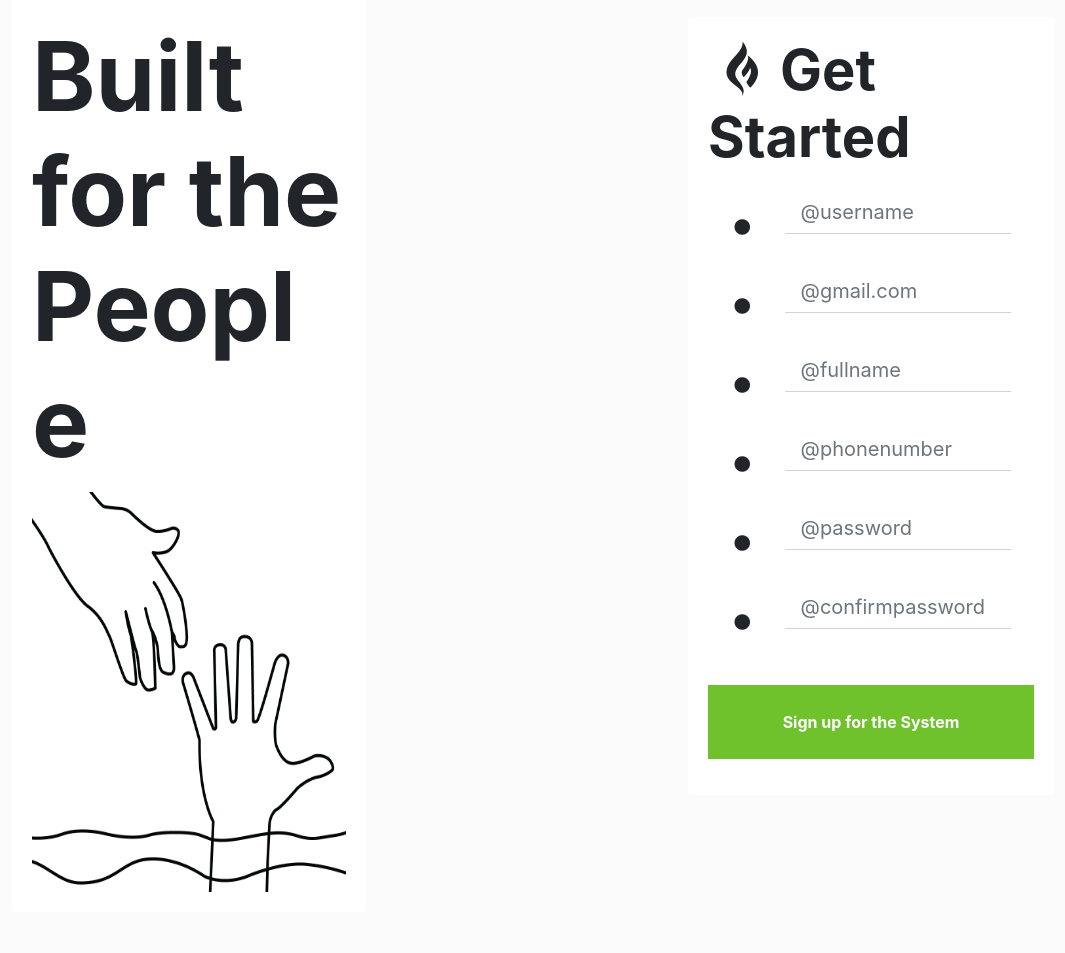
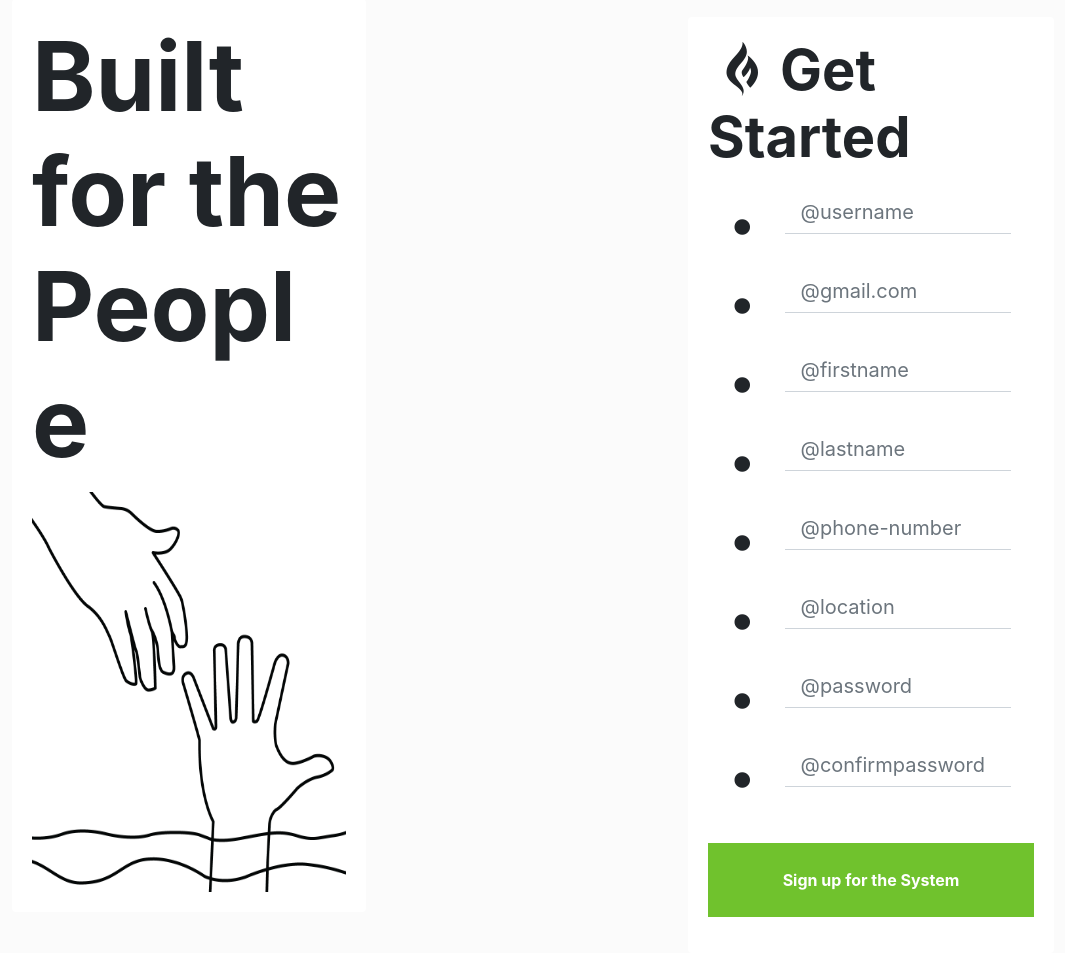
Before and after one commit to Aayusha2055/fyp, a Django app: template account/templates/reg.html in a window 1280 px wide. Shown: the part 137-1090 px from the top of the page, without its empty margins (131-1196 px from the left). Before the commit the page ends 1029 px from the top, so only its background shows below. Run offline with Django 3.2, Linux system fonts and the light colour scheme; the template is opened without the code that fills it: values that come from a table or form of the project are taken from there, others are empty; some libraries are stand-ins or nearby versions.

Commit message:
Reg Form
Added fields on registration form

```diff
--- a/account/admin.py
+++ b/account/admin.py
@@ -6,8 +6,11 @@ from django.contrib import admin
 # Register your models here.
 from .models import *
 
-admin.site.register(products)
+#admin.site.register(products)
 admin.site.register(Alert)
+admin.site.register(User)
+admin.site.register(Observation)
+
 # admin.site.register(Profile)
 
 admin.site.site_header = "Flood detection system"
--- a/account/forms.py
+++ b/account/forms.py
@@ -2,14 +2,12 @@ from django import forms
 from .models import *
 from django.contrib.auth.models import User
 from django.core.validators import validate_email
-from django.core.validators import RegexValidator
-from django.core.exceptions import ValidationError
-from django.utils.translation import gettext_lazy as _
+from django.contrib.auth import get_user_model
+
+User = get_user_model()
 
 
 class cust_reg_form(forms.ModelForm):
-
-
     username = forms.CharField(widget=forms.TextInput(
         attrs={'class':'form-control', 'placeholder':'@username'}
     ), required=True, max_length=50)
@@ -19,25 +17,24 @@ class cust_reg_form(forms.ModelForm):
     ), required=True, max_length=50)
 
     first_name = forms.CharField(widget=forms.TextInput(
-        attrs={'class':'form-control', 'placeholder':'@fullname'}
+        attrs={'class':'form-control', 'placeholder':'@firstname'}
     ), required=True, max_length=50)
 
     last_name = forms.CharField(widget=forms.TextInput(
-        attrs={'class':'form-control', 'placeholder':'@phonenumber'}
+        attrs={'class':'form-control', 'placeholder':'@lastname'}
     ), required=True, max_length=50)
 
     # dob = forms.DateField(widget=forms.DateInput(
     #     attrs={'class':'form-control','placeholder':'Enter your birthday:'}
     # ), required=True,)
 
-    # phone_regex = RegexValidator(regex=r'^\+?1?\d{9,15}$', message="Phone number must be entered in the format: '+999999999'. Up to 10 digits allowed.")
-    # phone_number = forms.CharField(validators=[phone_regex])
+    phone = forms.CharField(widget=forms.NumberInput(
+        attrs={'class':'form-control', 'placeholder':'@phone-number'}
+    ), required=True, max_length=50)
 
-    # phone_number = forms.CharField(widget=forms.TextInput(
-    # attrs={'class':'form-control', 'placeholder':'@phone_number'}
-    # ), required=True, max_length=50)
-
-
+    location = forms.CharField(widget=forms.TextInput(
+        attrs={'class':'form-control', 'placeholder':'@location'}
+    ), required=True, max_length=50)
 
     password = forms.CharField(widget=forms.PasswordInput(
         attrs={'class':'form-control', 'placeholder':'@password'}
@@ -49,10 +46,7 @@ class cust_reg_form(forms.ModelForm):
 
     class Meta():
         model = User
-        fields = ['username', 'first_name', 'last_name','email', 'password']
-        # widgets = {
-        #     'phone_number': forms.TextInput(attrs={'placeholder':'@phone_number'}),
-        # }
+        fields = ['username', 'first_name', 'last_name','email', 'phone', 'location', 'password']
 
 
     def clean_username(self):
--- a/account/models.py
+++ b/account/models.py
@@ -1,14 +1,15 @@
 # -*- coding: utf-8 -*-
 from __future__ import unicode_literals
 
-from django.contrib.auth.models import User
 from django.db import models
 from django.conf import settings
-from django.core.validators import RegexValidator
-from django.core.exceptions import ValidationError
-from django.utils.translation import gettext_lazy as _
+from django.contrib.auth.models import AbstractUser
 
 # Create your models here.
+
+class User(AbstractUser):
+    location = models.CharField(max_length=255,  null=True)
+    phone = models.CharField(max_length=255,  null=True)
 
 class products(models.Model):
     name = models.CharField(max_length=50)
--- a/account/templates/reg.html
+++ b/account/templates/reg.html
@@ -218,9 +218,13 @@
                                 <i class="fas fa-circle fa-fw font-weight-bold"></i> {{ form.last_name}}
                             </div>
 
-                            <!-- <div class="form-group">
-                                <i class="fas fa-circle fa-fw font-weight-bold"></i> {{ form.phone_number}}
-                            </div> -->
+                            <div class="form-group">
+                                <i class="fas fa-circle fa-fw font-weight-bold"></i> {{ form.phone}}
+                            </div>
+
+                            <div class="form-group">
+                                <i class="fas fa-circle fa-fw font-weight-bold"></i> {{ form.location}}
+                            </div>
 
                             <div class="form-group">
                                 <i class="fas fa-circle fa-fw font-weight-bold"></i> {{ form.password}}
@@ -229,6 +233,12 @@
                             <div class="form-group">
                                 <i class="fas fa-circle fa-fw font-weight-bold"></i> {{ form.confirm_password}} {{ form.confirm_password.errors }}
                             </div>
+                            <!-- <div class="form-group">
+                                <i class="fas fa-circle fa-fw font-weight-bold"></i> {{ profile_form.location }} {{ profile_form.phone.errors }}
+                            </div>
+                            <div class="form-group">
+                                <i class="fas fa-circle fa-fw font-weight-bold"></i> {{ profile_form.phone }} {{ profile_form.phone.errors }}
+                            </div> -->
                             <br />
                             <button class="btn btn-success sign-up-btn font-weight-bold" type="submit">Sign up for the System</button>
                         </form>
--- a/fyp/settings.py
+++ b/fyp/settings.py
@@ -125,6 +125,8 @@ USE_TZ = True
 
 STATIC_URL = '/static/'
 
+AUTH_USER_MODEL = 'account.User'
+
 EMAIL_HOST = 'smtp.gmail.com'
 EMAIL_PORT = 587
 EMAIL_HOST_USER = 'aayusha.paudel@deerwalk.edu.np'
```
Also changed, not shown: account/views.py (+7 -2 lines), account/migrations/0001_initial.py.
